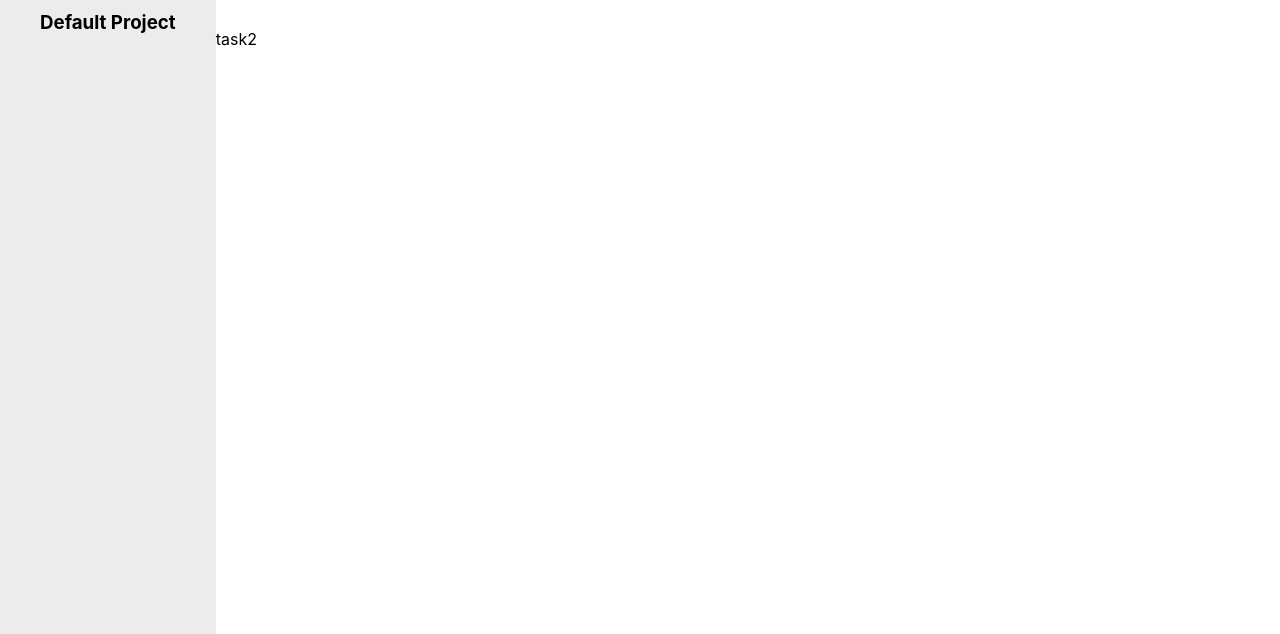
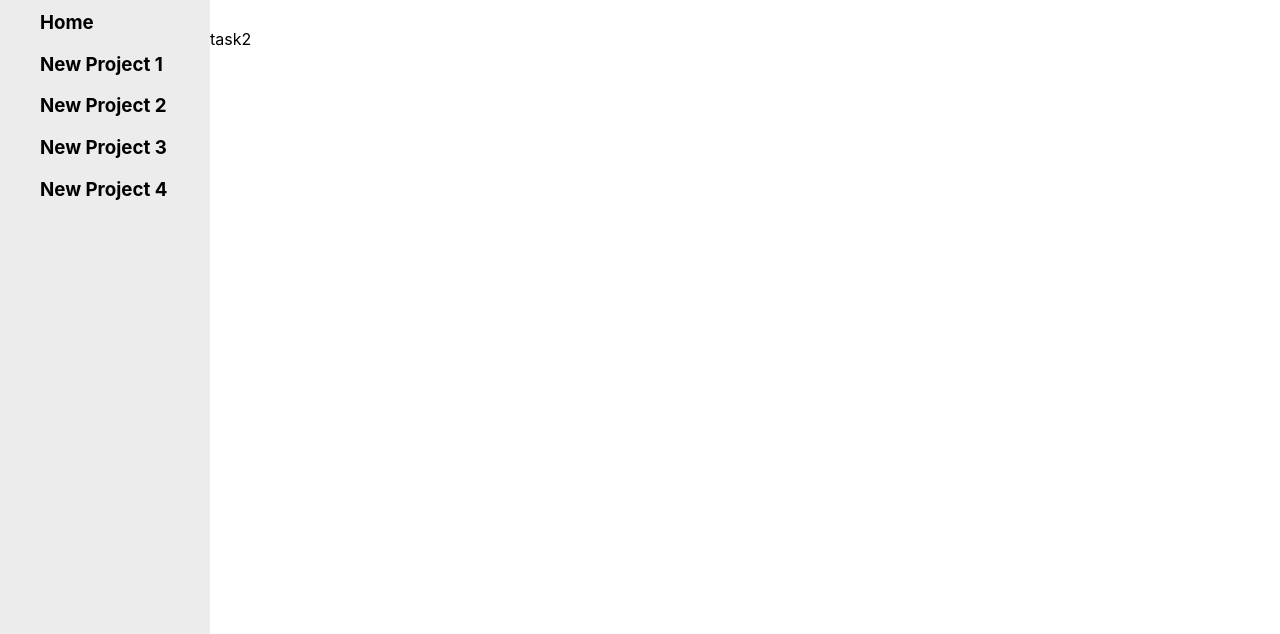
Before and after one commit to skeanster/todo-list, a website built with webpack: page dist/index.html in a window 1280 px wide. Shown: the part 166-800 px from the top of the page. Built offline with nearby package versions, Linux system fonts and the light colour scheme.

Commit message:
Edit allows you to load in with more than 1 project

```diff
--- a/src/application-logic.js
+++ b/src/application-logic.js
@@ -6,8 +6,30 @@ export const applicationLogic = (function () {
 
   let myArrays = [
     [
+      { name: "Home" },
       { title: "task1", description: "description1" },
       { title: "task2", description: "description2" },
+    ],
+
+    [
+      { name: "New Project 1" },
+      { title: "1task1", description: "description1" },
+      { title: "2task", description: "description2" },
+    ],
+    [
+      { name: "New Project 2" },
+      { title: "1task2", description: "description1" },
+      { title: "2task", description: "description2" },
+    ],
+    [
+      { name: "New Project 3" },
+      { title: "1task3", description: "description1" },
+      { title: "2task", description: "description2" },
+    ],
+    [
+      { name: "New Project 4" },
+      { title: "1task4", description: "description1" },
+      { title: "2task", description: "description2" },
     ],
   ];
 
@@ -24,6 +46,12 @@ export const applicationLogic = (function () {
     constructor(title, description) {
       this.title = title;
       this.description = description;
+    }
+  };
+
+  let Project = class {
+    constructor(name) {
+      this.name = name;
     }
   };
 
@@ -49,6 +77,11 @@ export const applicationLogic = (function () {
     myArrays.push(new Array());
   };
 
+  const addNewProjectName = () => {
+    console.log(getCurrentProject());
+    getCurrentProject().push(new Project(getNewProjectName()));
+  };
+
   return {
     myArrays,
     getTitle,
@@ -58,5 +91,6 @@ export const applicationLogic = (function () {
     addNewProject,
     getNewProjectName,
     getCurrentProject,
+    addNewProjectName,
   };
 })();
--- a/src/index.js
+++ b/src/index.js
@@ -44,11 +44,23 @@ const domControl = (function () {
   const defualtProject = document.querySelector(".defaultProject");
   let num = 0;
 
+  const initialDisplay = () => {
+    for (let i = 0; i < applicationLogic.myArrays.length; i++) {
+      let h3 = document.createElement("h3");
+      h3.classList.add("projectTitle");
+      h3.id = num;
+      num++;
+      h3.innerHTML = applicationLogic.myArrays[i][0].name;
+      h3.addEventListener("click", switchProjects);
+      menuConainer.appendChild(h3);
+    }
+  };
+
   const display = () => {
-    for (let task in applicationLogic.getCurrentProject()) {
+    for (let i = 1; i < applicationLogic.getCurrentProject().length; i++) {
       let p = document.createElement("p");
       p.classList.add("task");
-      p.innerHTML = applicationLogic.getCurrentProject()[task].title;
+      p.innerHTML = applicationLogic.getCurrentProject()[i].title;
       taskContainer.appendChild(p);
     }
   };
@@ -68,15 +80,18 @@ const domControl = (function () {
 
   const addProject = () => {
     clearDisplay();
-    applicationLogic.addNewProject();
     let h3 = document.createElement("h3");
     h3.classList.add("projectTitle");
-    num++;
     h3.id = num;
     h3.innerHTML = applicationLogic.getNewProjectName();
     menuConainer.appendChild(h3);
+    applicationLogic.addNewProject();
     applicationLogic.changeCurrentProject(num);
+    applicationLogic.addNewProjectName(num);
+    document.querySelector(".mainTitle").innerHTML =
+      applicationLogic.getCurrentProject()[0].name;
     h3.addEventListener("click", switchProjects);
+    num++;
   };
 
   const switchProjects = (e) => {
@@ -86,9 +101,14 @@ const domControl = (function () {
     display();
   };
 
-  defualtProject.addEventListener("click", switchProjects);
-
-  return { display, addTask, addProject, switchProjects, defualtProject };
+  return {
+    display,
+    addTask,
+    addProject,
+    switchProjects,
+    defualtProject,
+    initialDisplay,
+  };
 })();
 
 const taskAddReset = (function () {
@@ -118,4 +138,5 @@ const projectAddReset = (function () {
   return {};
 })();
 
+domControl.initialDisplay();
 domControl.display();
```
Also changed, not shown: dist/index.html, dist/main.js.
